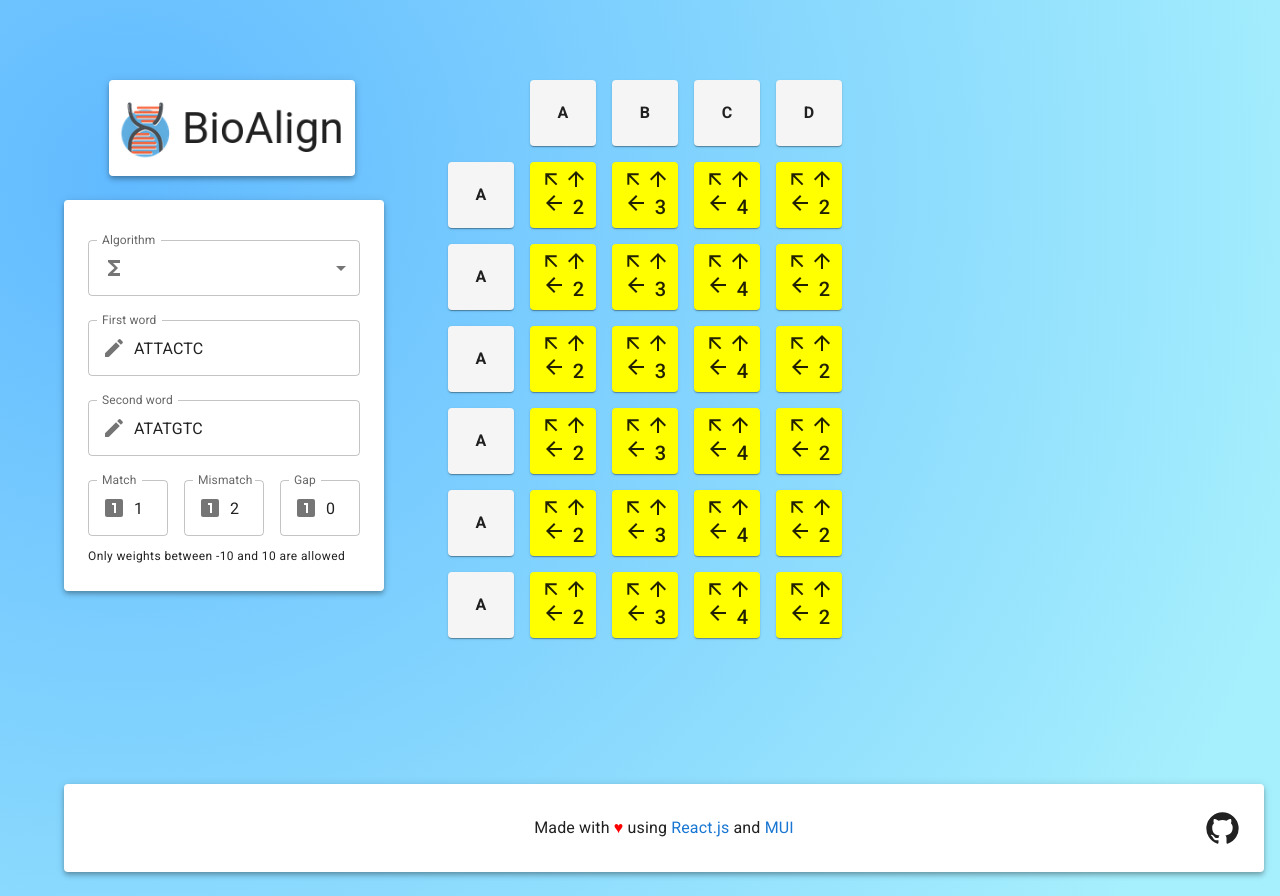
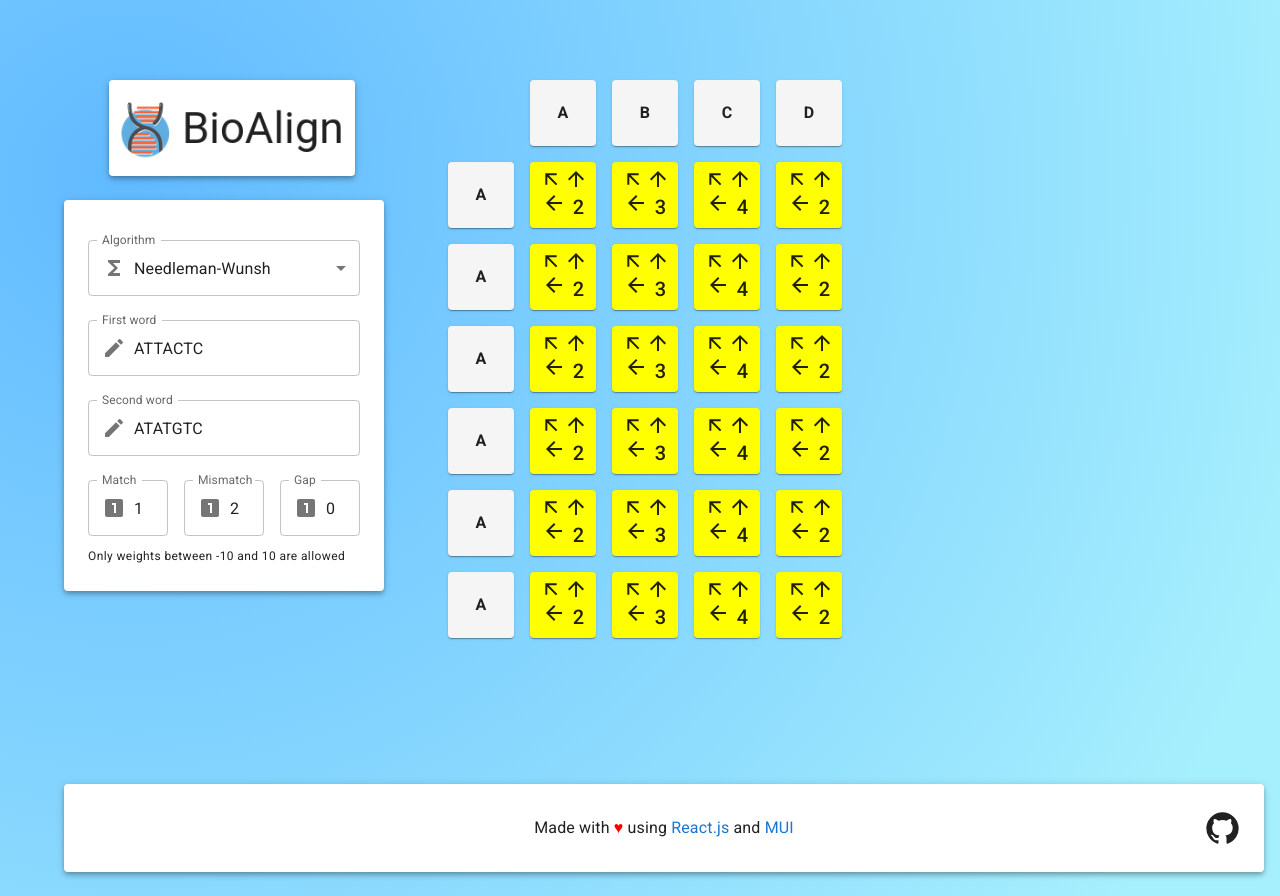
Before and after one commit to francescopastore/bio-align, a React (Create React App) app: page / in a window 1280 px wide. Built offline with nearby package versions, Linux system fonts and the light colour scheme.

Commit message:
Fixed select algorithm

```diff
--- a/src/components/AppForm.js
+++ b/src/components/AppForm.js
@@ -25,10 +25,9 @@ export default function AppForm() {
     <Paper sx={style.container} elevation={4}>
       <FormSelectAlgorithm
         options={logic.algorithms}
-        default={data.algorithm}
+        default={0}
         handle={(v) => {
-          data.algorithm = v
-          console.log(data)
+          data.algorithm = logic.algorithms[v]
         }}
       ></FormSelectAlgorithm>
       <FormInputWord
--- a/src/components/AppForm/FormSelectAlgorithm.js
+++ b/src/components/AppForm/FormSelectAlgorithm.js
@@ -12,9 +12,10 @@ export default function FormSelectAlgorithm(props) {
 
   const handle = (event) => {
     setAlgorithm(event.target.value)
+    props.handle(event.target.value)
   }
 
-  const options = props.options.map((i, v) => {
+  const options = props.options.map((v, i) => {
     return (
       <MenuItem key={i} value={i}>
         {v.label}
```
